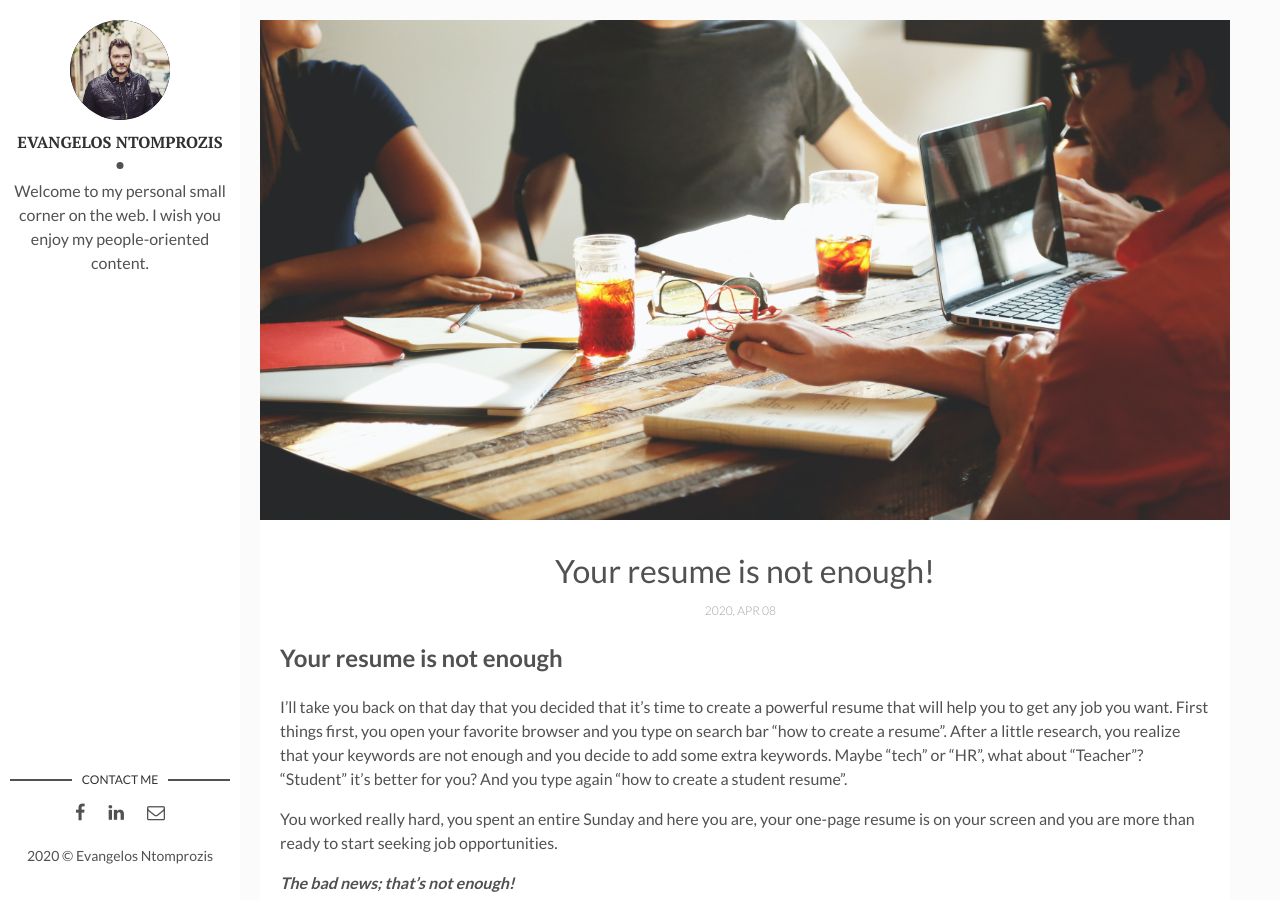
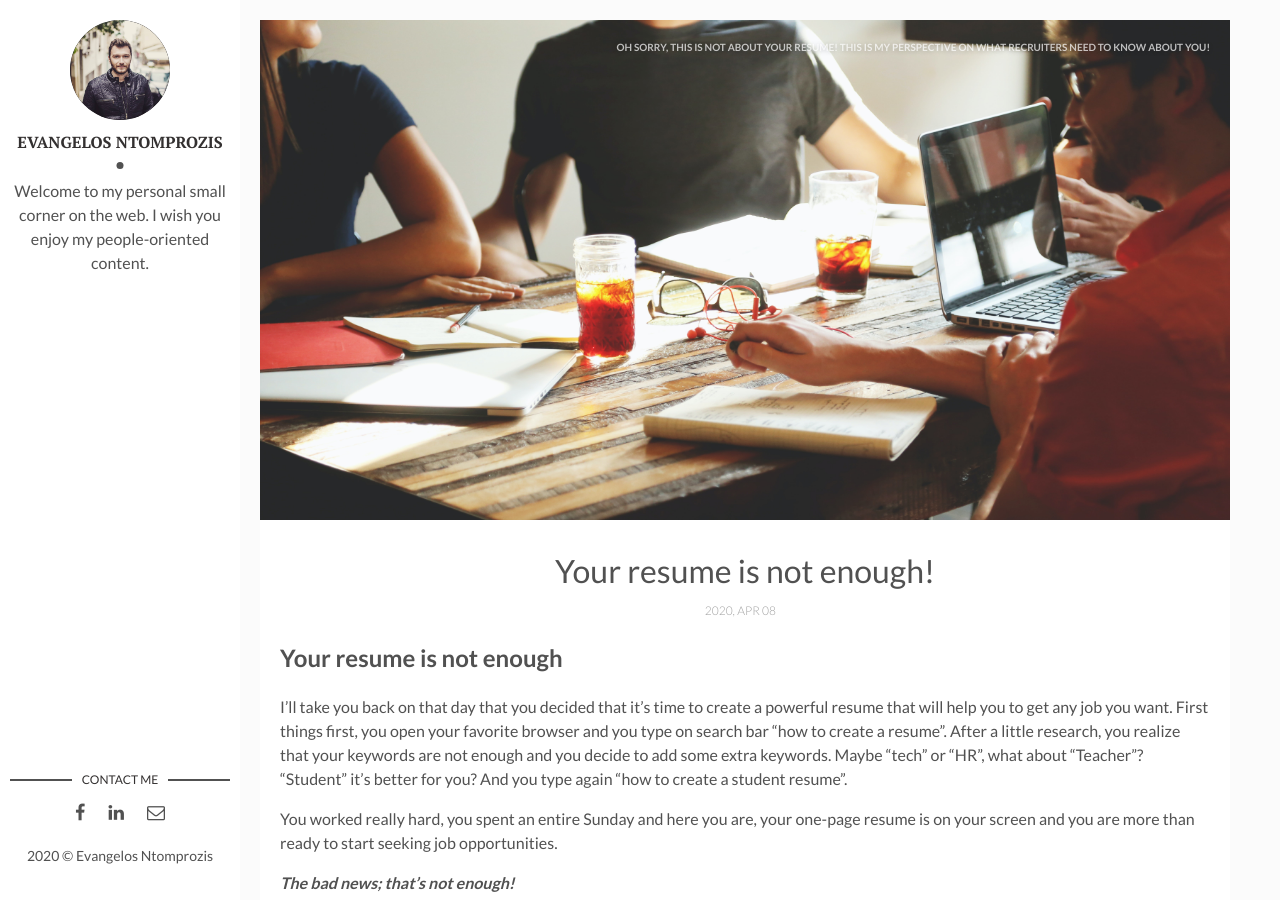
Before and after one commit to evangntomp/evnto.xyz, a Jekyll site: the page built from _posts/2020-04-08-resume-not-enough.markdown, in a window 1280 px wide and 900 px high. Built offline with Jekyll 4.4.1, drawn with Linux system fonts in a browser that asks for light colours; comment, search, counter and statistics services are not loaded.

Commit message:
Update 2020-04-08-resume-not-enough.markdown

```diff
--- a/_posts/2020-04-08-resume-not-enough.markdown
+++ b/_posts/2020-04-08-resume-not-enough.markdown
@@ -4,7 +4,7 @@ title: Your resume is not enough!
 date: 08-04-2020
 description: Oh sorry, this is not about your resume! This is my perspective on what recruiters need to know about you! # Add post description (optional)
 img: resume-not-enough.jpg.jpg # Add image post (optional)
-fig-caption: # Add figcaption (optional)
+fig-caption: Oh sorry, this is not about your resume! This is my perspective on what recruiters need to know about you! # Add figcaption (optional)
 tags: [resume, recruiting, Human Resurces]
 ---
 ## Your resume is not enough
```
